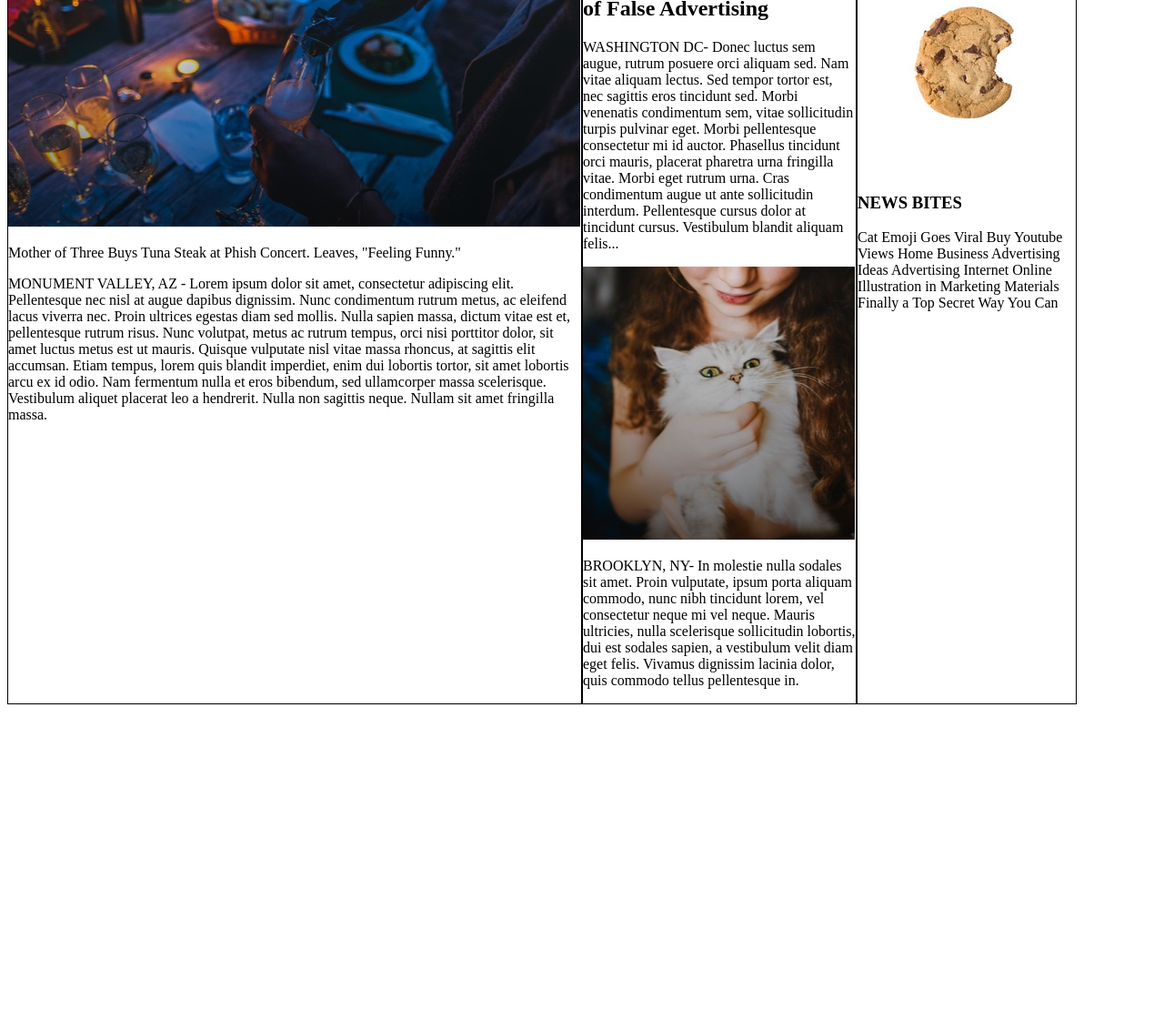
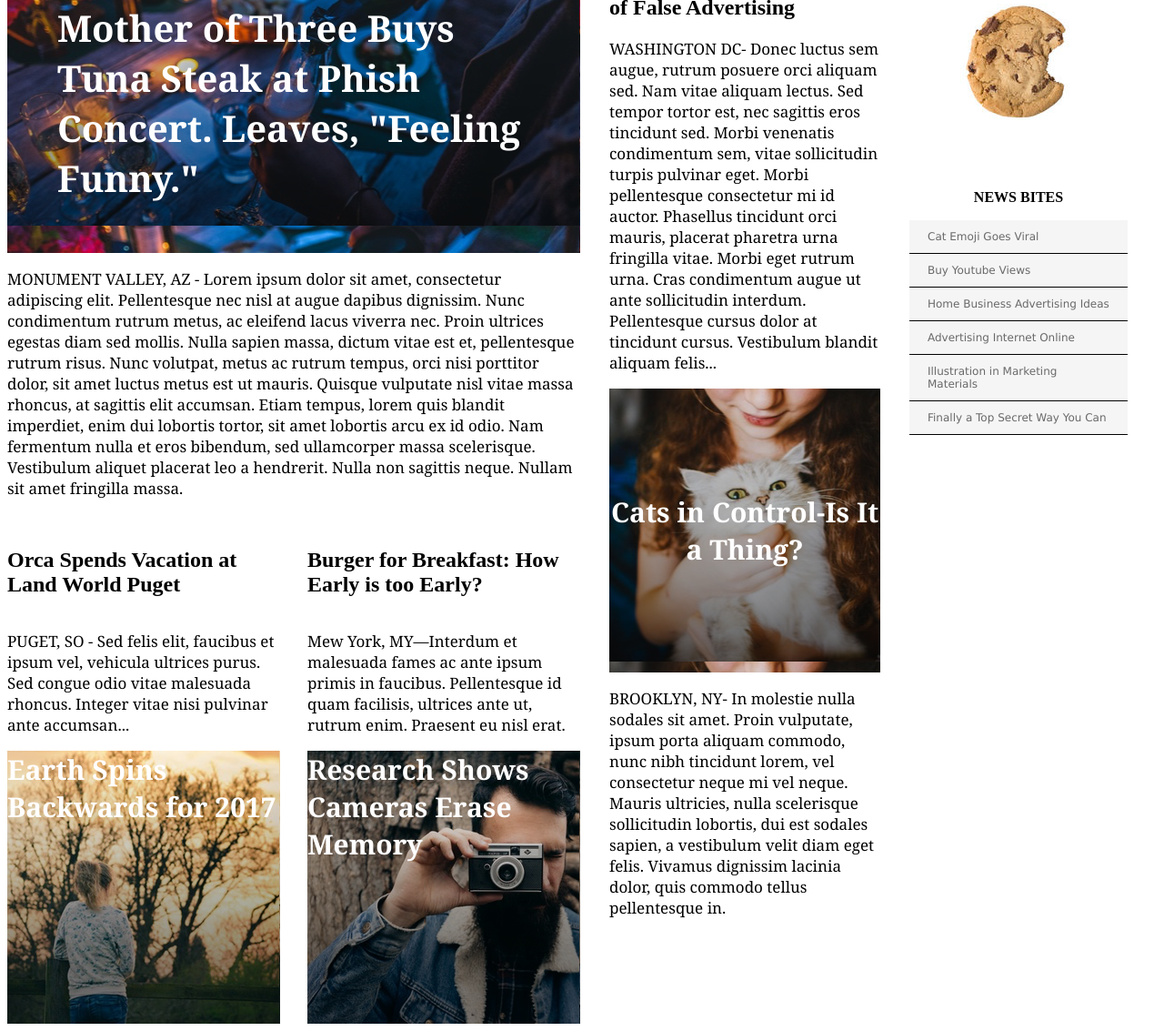
Before and after one commit to fishj123/My-Times, a plain HTML site: page index.html in a window 1280 px wide. Shown: the part 141-1274 px from the top of the page at 91% size. Before the commit the page ends 923 px from the top, so only its background shows below. Drawn offline with Linux system fonts and the light colour scheme.

Commit message:
Updated main body layout - footer to be done next

```diff
--- a/index.html
+++ b/index.html
@@ -41,28 +41,48 @@
 <div class="column">
 
   <div class="large">
-    <img src="./resources/images/img-story-main.png" alt="prossecco being poured">
-    <p>Mother of Three Buys Tuna Steak at Phish Concert. Leaves, "Feeling Funny."</p>
+    <div class="image-content">
+      <span>Mother of Three Buys Tuna Steak at Phish Concert. Leaves, "Feeling Funny."</span>
+    </div>
     <p>MONUMENT VALLEY, AZ - Lorem ipsum dolor sit amet, consectetur adipiscing elit. Pellentesque nec nisl at augue dapibus dignissim. Nunc condimentum rutrum metus, ac eleifend lacus viverra nec. Proin ultrices egestas diam sed mollis. Nulla sapien massa, dictum vitae est et, pellentesque rutrum risus. Nunc volutpat, metus ac rutrum tempus, orci nisi porttitor dolor, sit amet luctus metus est ut mauris. Quisque vulputate nisl vitae massa rhoncus, at sagittis elit accumsan. Etiam tempus, lorem quis blandit imperdiet, enim dui lobortis tortor, sit amet lobortis arcu ex id odio. Nam fermentum nulla et eros bibendum, sed ullamcorper massa scelerisque. Vestibulum aliquet placerat leo a hendrerit. Nulla non sagittis neque. Nullam sit amet fringilla massa.</p>
+
+    <div class="stories">
+      <div class="story-one">
+        <h2>Orca Spends Vacation at Land World Puget</h2>
+        <p>PUGET, SO - Sed felis elit, faucibus et ipsum vel, vehicula ultrices purus. Sed congue odio vitae malesuada rhoncus. Integer vitae nisi pulvinar ante accumsan...</p>
+        <span class="earth-image">Earth Spins Backwards for 2017</span>
+      </div>
+
+
+      <div class="story-two">
+        <h2>Burger for Breakfast: How Early is too Early?</h2>
+        <p>Mew York, MY—Interdum et malesuada fames ac ante ipsum primis in faucibus. Pellentesque id quam facilisis, ultrices ante ut, rutrum enim. Praesent eu nisl erat.</p>
+        <span class="camera-image">Research Shows Cameras Erase Memory</span>
+      </div>
+    </div>
   </div>
 
   <div class="medium">
     <h2>FBI Finds Action Star Guilty of False Advertising</h2>
     <p>WASHINGTON DC- Donec luctus sem augue, rutrum posuere orci aliquam sed. Nam vitae aliquam lectus. Sed tempor tortor est, nec sagittis eros tincidunt sed. Morbi venenatis condimentum sem, vitae sollicitudin turpis pulvinar eget. Morbi pellentesque consectetur mi id auctor. Phasellus tincidunt orci mauris, placerat pharetra urna fringilla vitae. Morbi eget rutrum urna. Cras condimentum augue ut ante sollicitudin interdum. Pellentesque cursus dolor at tincidunt cursus. Vestibulum blandit aliquam felis...</p>
-    <img src="./resources/images/img-story-1.png" alt="">
+    <div class="image-content-cat">
+      <span>Cats in Control-Is It a Thing?</span>
+    </div>
     <p>BROOKLYN, NY- In molestie nulla sodales sit amet. Proin vulputate, ipsum porta aliquam commodo, nunc nibh tincidunt lorem, vel consectetur neque mi vel neque. Mauris ultricies, nulla scelerisque sollicitudin lobortis, dui est sodales sapien, a vestibulum velit diam eget felis. Vivamus dignissim lacinia dolor, quis commodo tellus pellentesque in.</p>
 
   </div>
 
   <div class="small">
     <img src="./resources/images/img-news-bite.png" alt="">
-    <h3>NEWS BITES</h3>
-    <span>Cat Emoji Goes Viral</span>
-    <span>Buy Youtube Views</span>
-    <span>Home Business Advertising Ideas</span>
-    <span>Advertising Internet Online</span>
-    <span>Illustration in Marketing Materials</span>
-    <span>Finally a Top Secret Way You Can</span>
+    <div class="news-bites">
+      <h3 id="news-bites-heading">NEWS BITES</h3>
+      <span id="bite">Cat Emoji Goes Viral</span>
+      <span id="bite">Buy Youtube Views</span>
+      <span id="bite">Home Business Advertising Ideas</span>
+      <span id="bite">Advertising Internet Online</span>
+      <span id="bite">Illustration in Marketing Materials</span>
+      <span id="bite">Finally a Top Secret Way You Can</span>
+    </div>
   </div>
 
 </div>
--- a/resources/css/style.css
+++ b/resources/css/style.css
@@ -25,22 +25,107 @@ color: black;
 padding: 10px;
 }
 
+p {
+font-family: Georgia;
+font-size: 17px;
+color: black;
+}
 
 .column {
 display: flex;
 }
 
 .large {
-border: 1px solid black;
 width: 630px;
+margin-right: 32px;
 }
 
 .medium {
-border: 1px solid black;
 width: 300px;
+margin-right: 32px;
 }
 
 .small {
-border: 1px solid black;
 width: 240px;
+margin-right: 32px;
 }
+
+.image-content {
+  background-image: url("../images/img-story-main.png");
+  font-size: 40px;
+  text-align: left;
+  font-family: georgia;
+  font-weight: bold;
+  color: white;
+  text-align: left;
+  padding: 55px;
+}
+
+.image-content-cat {
+  background-image: url("../images/img-story-1.png");
+  font-size: 30px;
+  text-align: left;
+  font-family: georgia;
+  font-weight: bold;
+  color: white;
+  padding: 20px;
+  text-align: center;
+  margin-top: 15px;
+  padding: 115px 0 115px 0;
+}
+
+#news-bites-heading {
+  text-align: center;
+  font-size: 16px;
+  font-weight: bold;
+}
+
+#bite {
+  display: block;
+  border-bottom: 1px solid black;
+  background-color: WhiteSmoke;
+  padding: 11px 20px;
+  font-size: 12px;
+  font-family: Verdana;
+  color: DimGray;
+}
+
+.stories {
+  display: inline-flex;
+  width: 630px;
+  justify-content: space-between;
+  margin-top: 17px;
+}
+
+.story-one {
+  width: 300px;
+  display: inline-flex;
+  flex-direction: column;
+}
+
+.earth-image {
+ background-image: url("../images/img-story-2.png");
+ font-family: Georgia;
+ font-weight: bold;
+ font-size: 30px;
+ color: white;
+ height: 300px;
+ width: 300px;
+ display: inline-block;
+}
+
+.story-two {
+  width: 300px;
+  display: inline-flex;
+  flex-direction: column;
+}
+
+.camera-image {
+ background-image: url("../images/img-story-3.png");
+ font-family: Georgia;
+ font-weight: bold;
+ font-size: 30px;
+ color: white;
+ display: inline-block;
+ height: 300px
+}
```
